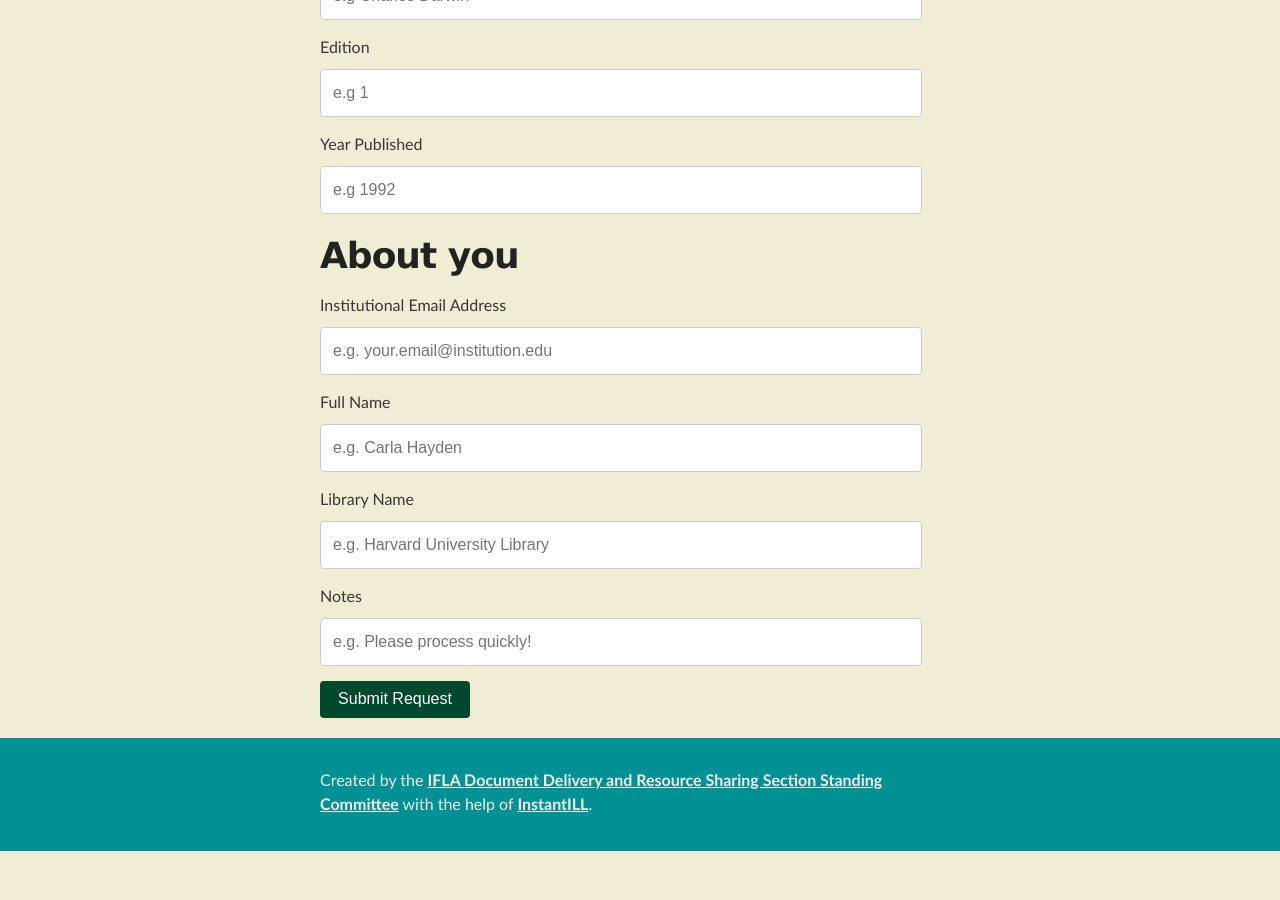
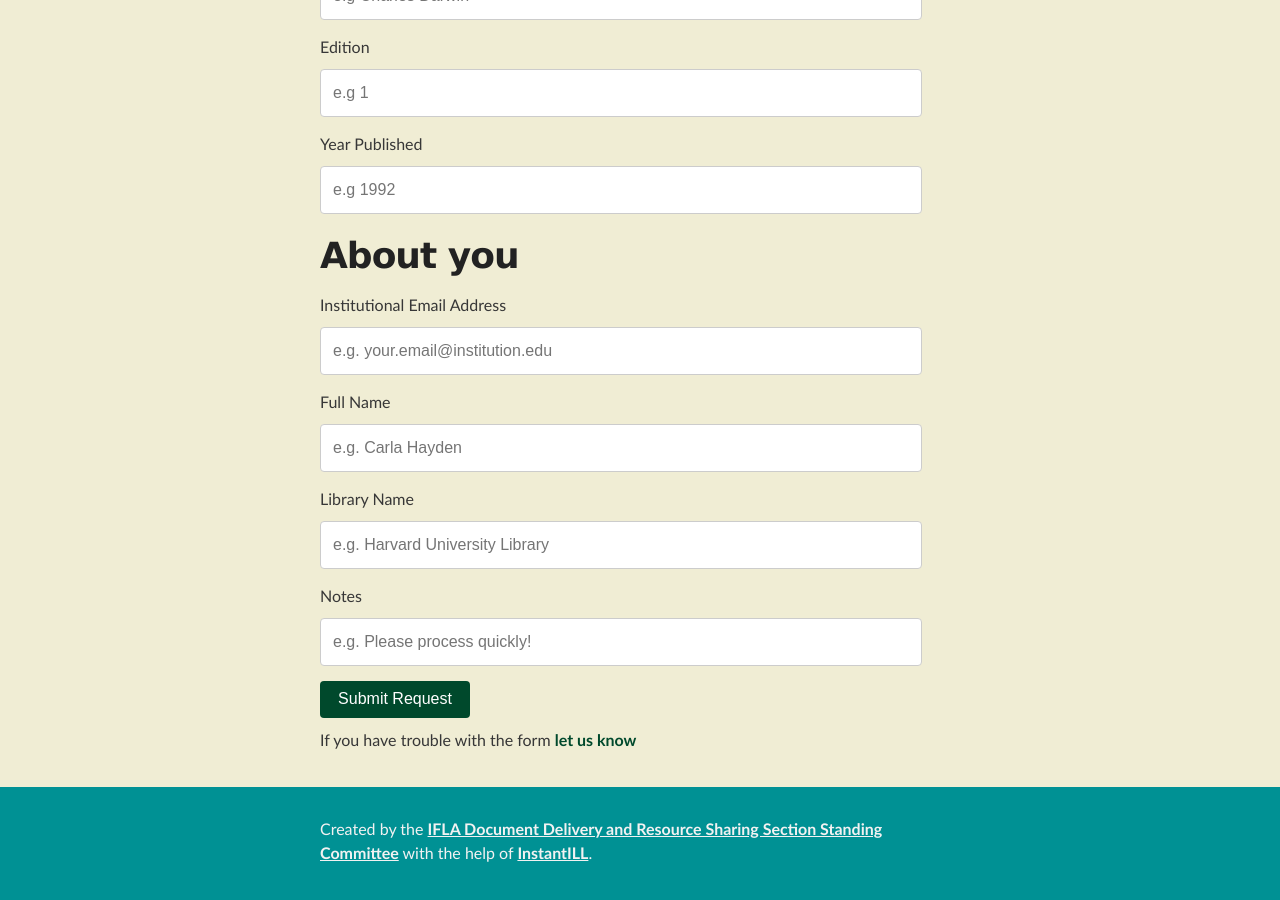
Before and after one commit to JosephMcArthur/rscvd-dev, a Jekyll site: the page built from book.html, in a window 1280 px wide and 900 px high, scrolled down 908 px. Built offline with Jekyll 4.4.1, drawn with Linux system fonts in a browser that asks for light colours; before the commit the page ends 1759 px from its top, so only the background shows below that.

Commit message:
catch issues out there quickly

```diff
--- a/book.html
+++ b/book.html
@@ -42,6 +42,7 @@ layout: form
 <p><input class="oabutton_form" type="text" id="other" placeholder="e.g. Please process quickly!"></p>
 
 <input class="oabutton_find" href="thanks" id="submit" aria-label="submit" style="min-width:150px;" type="submit" value="Submit Request">
+<p><i>If you have trouble with the form <a href="joe@openaccessbutton.org">let us know</a></i></p>
 
 </form>
 
--- a/paper.html
+++ b/paper.html
@@ -45,6 +45,7 @@ layout: form
 <p><input class="oabutton_form" type="text" id="other" placeholder="e.g. Please process quickly!"></p>
 
 <input class="oabutton_find" href="/thanks" id="submit" aria-label="submit" style="min-width:150px;" type="submit" value="Submit Request">
+<p><i>If you have trouble with the form <a href="joe@openaccessbutton.org">let us know</a></i></p>
 
 </form>
 
--- a/submit.html
+++ b/submit.html
@@ -52,6 +52,8 @@ layout: form
 
 <p class="check toggle">> Show paper information</p>
 
+<p><i>If you have trouble with the form <a href="joe@openaccessbutton.org">let us know</a></i></p>
+
 </form>
 
 <script>
```
